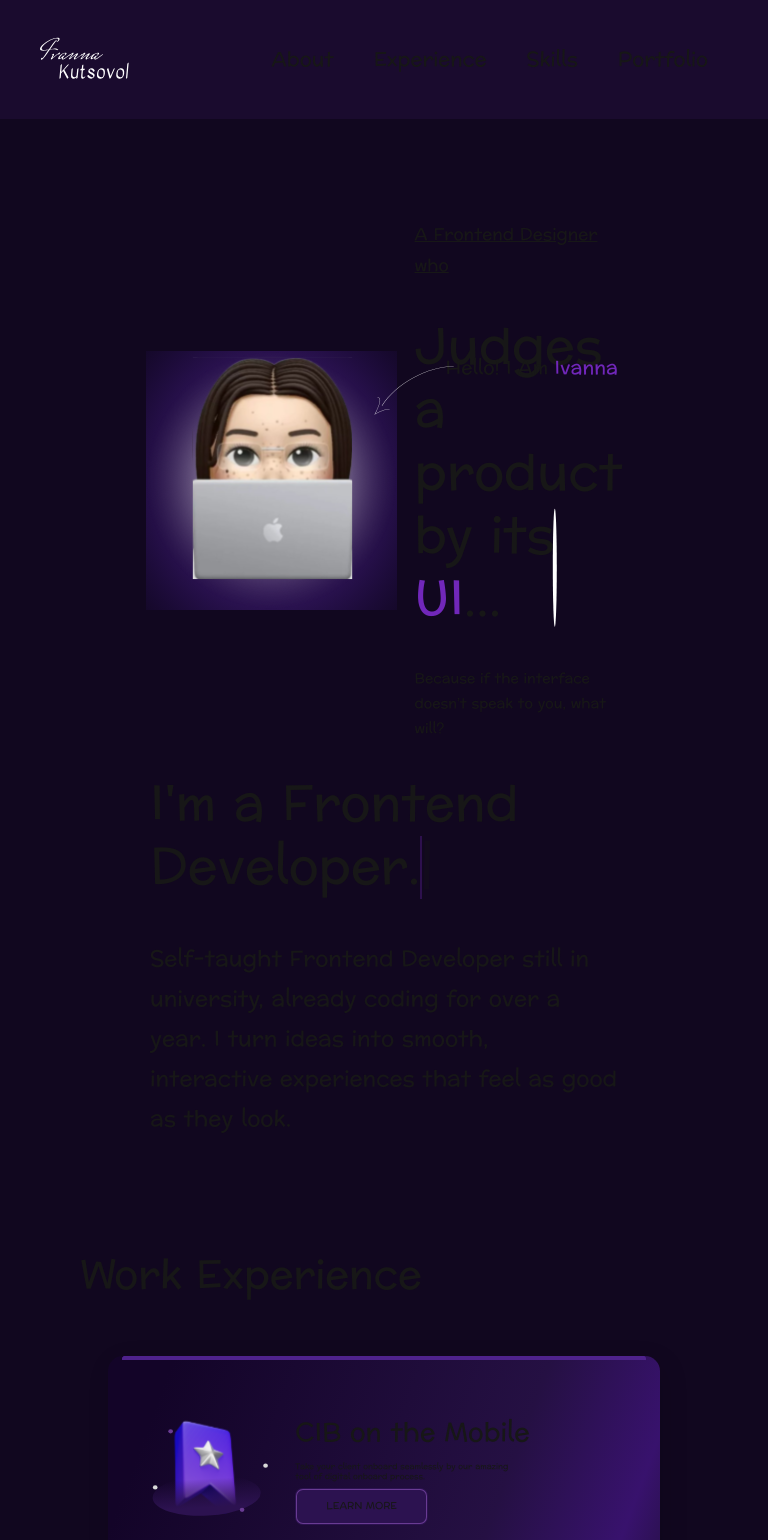
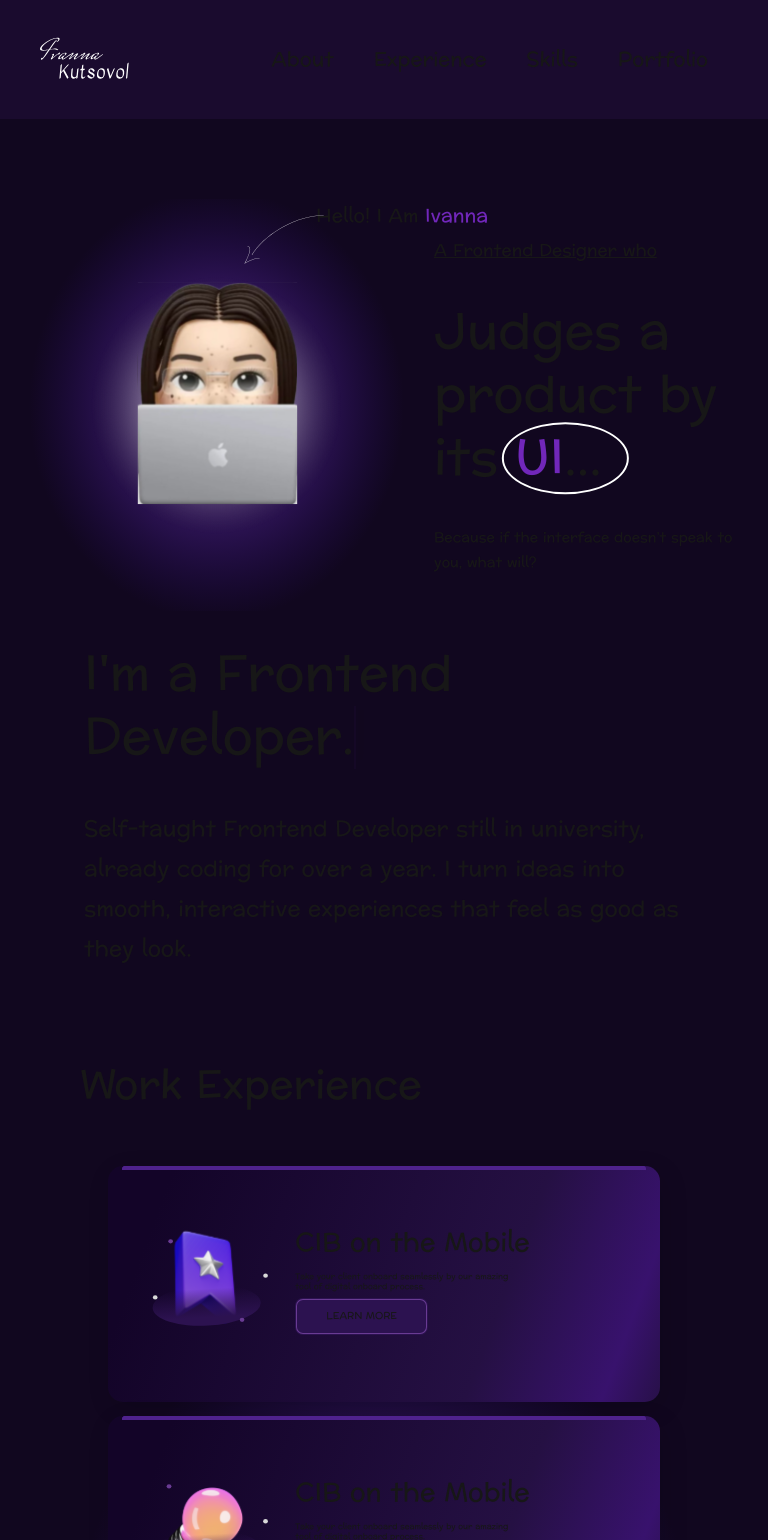
Before and after one commit to Ivanna-Kutsovol/portfolio, a Next.js app: page / in a window 768 px wide. Shown: the top 1540 px of the page. Built offline with nearby package versions, Linux system fonts and the light colour scheme.

Commit message:
feat(about): improve responsive layout

```diff
--- a/src/app/about/about.module.scss
+++ b/src/app/about/about.module.scss
@@ -6,7 +6,7 @@
     gap: 32px;
     position: relative;
     padding: 80px 16px;
-    @include tablet{
+    @include desktop{
         padding: 100px 150px;
     }
     &__first{
@@ -63,7 +63,6 @@
             width: 100%;
             height: 100%;
         }
-
         img {
             position: relative;
             z-index: 1;
@@ -134,7 +133,6 @@
         display: flex;
         flex-direction: column;
         gap: 40px;
-        letter-spacing: 2%;
         &__title{
             font-size: 36px;
             line-height: 126%;
@@ -162,14 +160,15 @@
     25%, 75% { opacity: 0; }
 }
 
-@media(min-width: 470px) and (max-width: 850px){
+@media(min-width: 470px) and (max-width: 1030px){
     .about{
         align-items: center;
         &__containerImage{
             margin: 0 auto;
         }
         &__bio{
-            max-width: 520px;
+            max-width: 600px;
+            padding: 0 ;
         }
     }
 }
```
Lines whose indentation alone changed are shown as unchanged.
